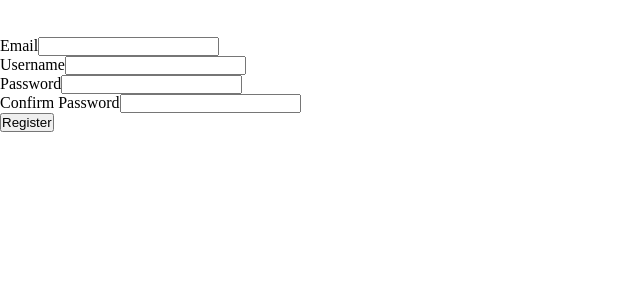
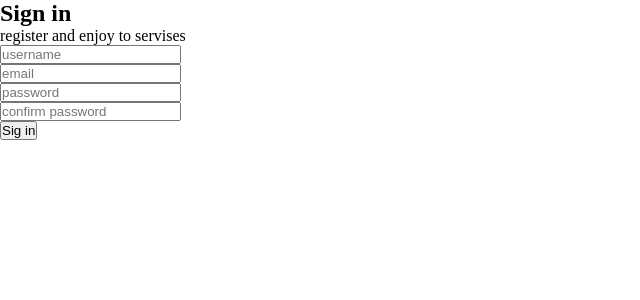
Before and after one commit to Luksjg/PF-Eccomerce, a React (Create React App) app in the folder client/: page /register in a window 1280 px wide. Shown: the top 300 px of the page, without its empty margins (0-640 px from the left). Built offline with nearby package versions, Linux system fonts and the light colour scheme.

Commit message:
se arreglaron errores del register

```diff
--- a/client/src/components/Login/Login.jsx
+++ b/client/src/components/Login/Login.jsx
@@ -1,4 +1,4 @@
-/* import { useEffect, useState } from "react";
+import { useEffect, useState } from "react";
 import { useDispatch, useSelector } from "react-redux";
 import { Link } from "react-router-dom";
 import { useHistory } from "react-router";
@@ -182,4 +182,3 @@ export default function Loguin() {
     </div>
   );
 }
- */
--- a/client/src/components/Register/Register.jsx
+++ b/client/src/components/Register/Register.jsx
@@ -1,87 +1,104 @@
+import React from "react";
+import { useForm } from "react-hook-form";
+import { yupResolver } from "@hookform/resolvers/yup";
+import * as Yup from "yup";
+import { useHistory } from "react-router-dom";
 import axios from "axios";
-import { useRef } from "react";
-import { useState } from "react";
-import { useHistory } from "react-router-dom";
 
-export default function Register() {
-  const [email, setEmail] = useState("");
-  const [password, setPassword] = useState("");
-  const [username, setUsername] = useState("");
+function Register() {
+  // form validation rules
   const history = useHistory();
 
-  const emailRef = useRef();
-  const passwordRef = useRef();
-  const usernameRef = useRef();
+  const validationSchema = Yup.object().shape({
+    password: Yup.string()
+      .required("⚠ Password is required")
+      .min(6, "⚠ Password must be at least 6 characters"),
+    confirmPassword: Yup.string()
+      .required("⚠ Confirm Password is required")
+      .oneOf([Yup.ref("password")], "⚠ Passwords must match"),
+    username: Yup.string()
+      .required("⚠ Name is required")
+      .min(3, "⚠ Name must be at least 3 characters")
+      .max(15, "⚠ Name must be less than 20 characters"),
+    email: Yup.string()
+      .required("⚠ Email is required")
+      .email("⚠ Email is invalid"),
+  });
+  const formOptions = { resolver: yupResolver(validationSchema) };
 
-  const handleStart = () => {
-    setEmail(emailRef.current.value);
-  };
-  const handleFinish = async (e) => {
-    e.preventDefault();
-    setPassword(passwordRef.current.value);
-    setUsername(usernameRef.current.value);
-    try {
-      await axios.post("http://localhost:3001/user/register", { email,username, password });
-      alert("Register Successful");
-      history.push("/loginjwt");
-    } catch (err) {
-      console.log(err);
-      alert("Error registering");
-    }
-  };
+  // get functions to build form with useForm() hook
+  const { register, handleSubmit, formState } = useForm(formOptions);
+  const { errors } = formState;
 
 
 
+  const onSubmit = async (e) => {
+    // alert when form is submitted successfully and redirect to login page
+    if(Object.keys(errors).length === 0) {
+      await axios.post("http://localhost:3001/user/register", e);
+      alert("Form Submitted Successfully");
+      history.push("/login");
+      register(e);
+    } else {
+      alert("Form is invalid");
+    }
+  }
+
   return (
+    <section>
       <div className="register">
-      <div className="register__container">
-        <div className="register__container__title">
-          <h1>Register</h1>
-          <form action="">
-            <div className="register__container__title__input">
-              <label htmlFor="email">Email</label>
-              <input
-                type="email"
-                name="email"
-                ref={emailRef}
-                onChange={handleStart}
-              />
-            </div>
-            <div className="register__container__title__input">
-              <label htmlFor="username">Username</label>
+        <div className="col-1">
+          <h2>Sign in</h2>
+          <p>register and enjoy to servises</p>
+
+          <form
+            id="form"
+            className="flex flex-col"
+            onSubmit={handleSubmit(onSubmit)}
+          >
             <input
               type="text"
-                name="username"
-                ref={usernameRef}
-                onChange={handleStart}
+              {...register("username", { required: true, maxLength: 10 })}
+              placeholder="username"
             />
+            <p>{errors.name?.message}</p>
+
+            <input
+              type="text"
+              {...register("email", { required: true, pattern: /^\S+@\S+$/i })}
+              placeholder="email"
+            />
+            <p>{errors.email?.message}</p>
+
+            <input
+              placeholder="password"
+              name="password"
+              type="password"
+              {...register("password")}
+              className={`form-control ${errors.password ? "is-invalid" : ""}`}
+            />
+            <div className="invalid-feedback">
+              <p>{errors.password?.message}</p>
             </div>
-            <div className="register__container__title__input">
-              <label htmlFor="password">Password</label>
+
             <input
+              placeholder="confirm password"
+              name="confirmPassword"
               type="password"
-                name="password"
-                ref={passwordRef}
-                onChange={handleStart}
+              {...register("confirmPassword")}
+              className={`form-control ${
+                errors.confirmPassword ? "is-invalid" : ""
+              }`}
             />
+            <div className="invalid-feedback">
+              <p>{errors.confirmPassword?.message}</p>
             </div>
-            <div>
-              <label htmlFor="password">Confirm Password</label>
-              <input
-                type="password"
-                name="password"
-                ref={passwordRef}
-                onChange={handleStart}
-              />
-            </div>
-            <div className="register__container__title__input">
-              <button type="submit" onClick={handleFinish}>
-                Register
-              </button>
-            </div>
+            <button className="btn">Sig in</button>
           </form>
         </div>
       </div>
-    </div>
+    </section>
   );
 }
+
+export default Register;
```
Lines whose indentation alone changed are shown as unchanged.
